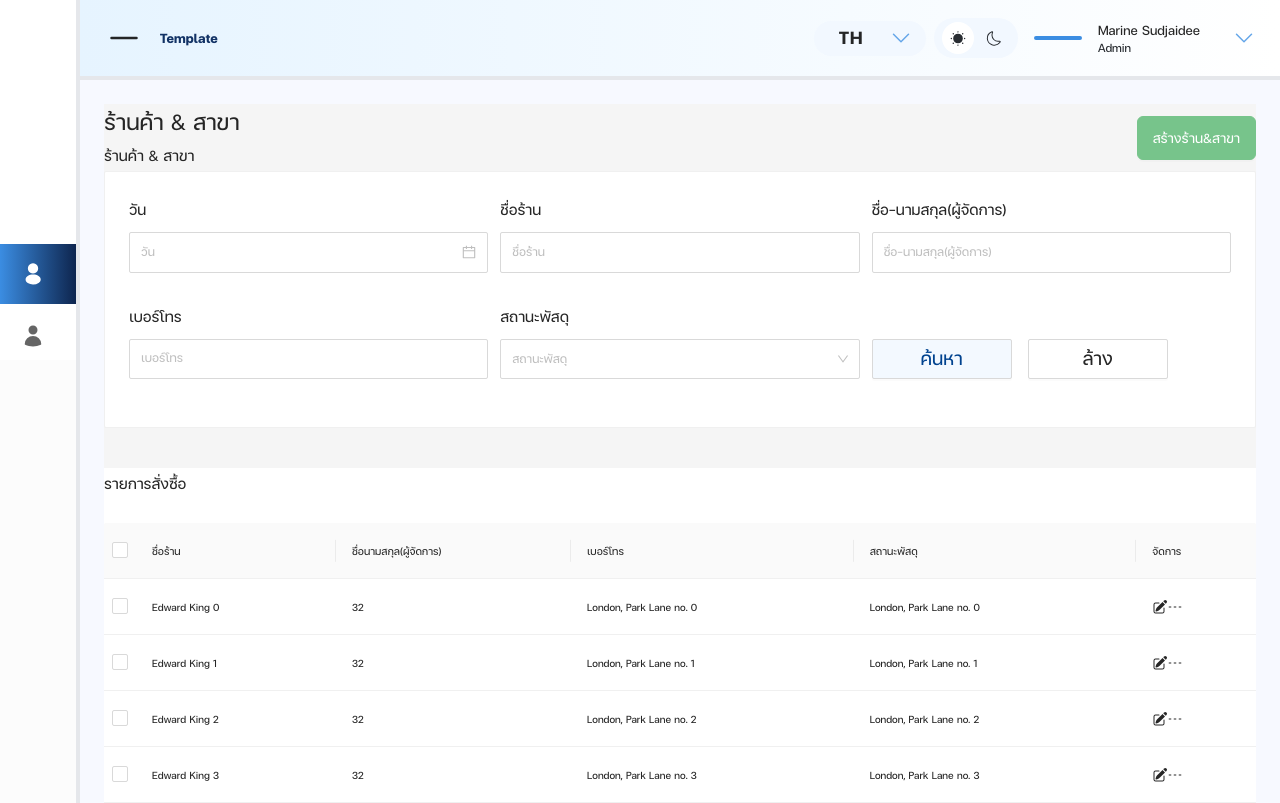
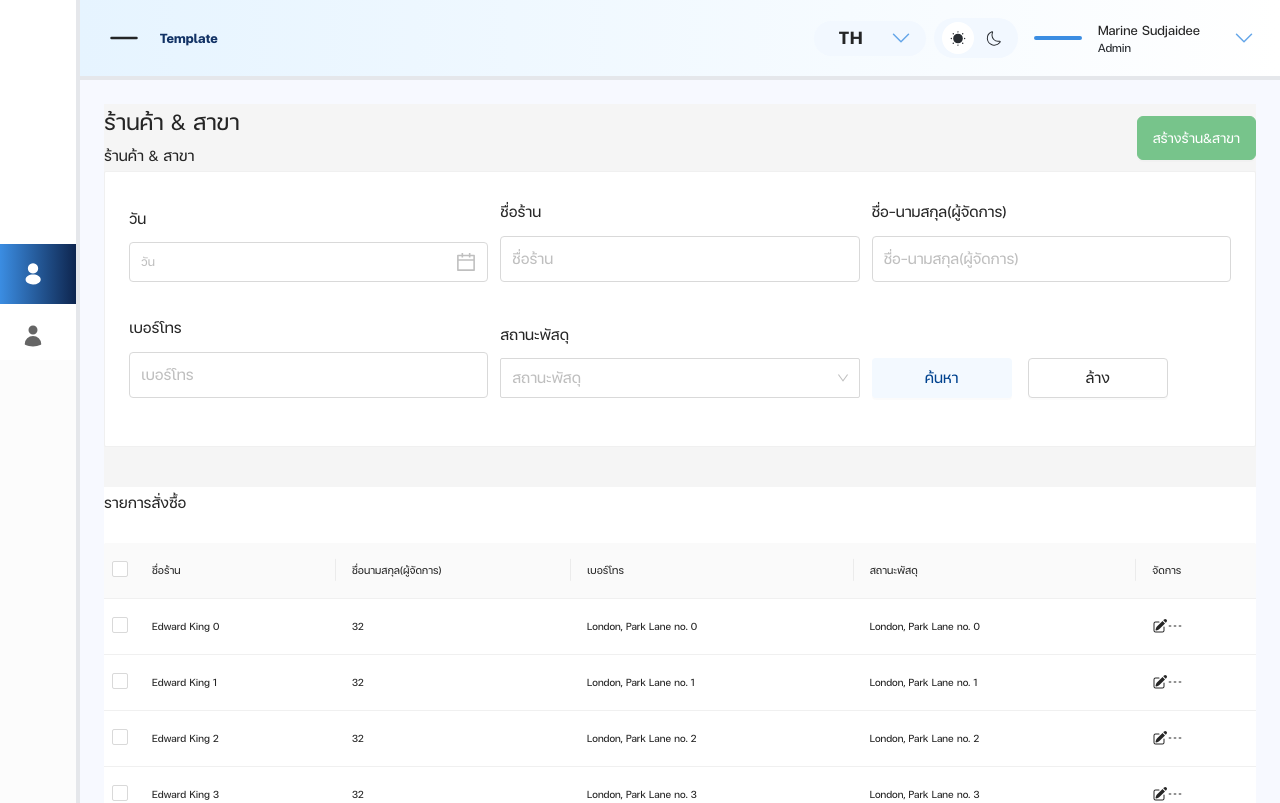
Before and after one commit to HusenMasmumas/ab-solute-health-were-house, a React (Create React App) app: page /#/stores-branches in a window 1280 px wide. Shown: the top 803 px of the page. Built offline with nearby package versions, Linux system fonts and the light colour scheme.

Commit message:
refactor: 🎨 Create createForm , Fix search Form,

```diff
--- /dev/null
+++ b/src/component/Form/createForm.tsx
@@ -0,0 +1,122 @@
+import { Col, Form, FormInstance, Input, Row } from "antd";
+import { Store } from "antd/lib/form/interface";
+import CDatePicker from "component/input/c-date-picker";
+import CInput from "component/input/c-input";
+import CSelect from "component/input/c-select";
+import { ElementType } from "react";
+import { IsearchFormItem, TPageHeaderInput } from "./searchForm";
+
+type FormProps = {
+  elements: IsearchFormItem[];
+  form?: FormInstance;
+  initialValues?: Store;
+  onFinish?: (values: any) => void;
+  onReset?: () => void;
+};
+const CreateForm = ({
+  elements,
+  form,
+  onFinish,
+  onReset,
+  initialValues,
+  ...props
+}: FormProps) => {
+  const [_form] = Form.useForm();
+
+  const getInputByType = (type: TPageHeaderInput) => {
+    switch (type) {
+      case "input":
+        return CInput;
+      case "select":
+        return CSelect;
+      case "date-picker":
+        return CDatePicker;
+    }
+  };
+
+  const _onReset = () => {
+    if (form) {
+      form.resetFields();
+      return form.submit();
+    }
+    _form.resetFields();
+    _form.submit();
+  };
+
+  const _onSubmit = () => {
+    // ทำงานเหมือนกดปุ่ม เรียกปุ่ม submit buttom
+    if (form) {
+      return form.submit();
+    }
+    _form.submit();
+  };
+
+  const getPlaceholder = (
+    input: TPageHeaderInput,
+    name: string
+  ): string | undefined => {
+    const list: TPageHeaderInput[] = [
+      "input",
+      "select",
+      "select-car-brand",
+      "select-car-type",
+      "select-color",
+      "select-pagination",
+    ];
+    if (list.includes(input)) {
+      return name;
+    }
+  };
+
+  const getOnEnter = (input: TPageHeaderInput): object => {
+    if (input === "input") {
+      return { onPressEnter: _onSubmit };
+    }
+    return {};
+  };
+  return (
+    <div>
+      <div>
+        <Form layout="vertical" onFinish={onFinish} form={form ? form : form}>
+          <Row gutter={[12, 0]}>
+            {elements.map((item) => {
+              const Element = getInputByType(item.input.type) as ElementType;
+              const onEnter = getOnEnter(item.input.type);
+              const placeholder = getPlaceholder(item.input.type, item.label);
+              return (
+                <Col span={12} key={item.name}>
+                  <Form.Item
+                    className="mb-0"
+                    name={item.name}
+                    label={<span className="text-[20px]">{item.label}</span>}
+                  >
+                    <Element
+                      style={{ fontSize: "18px", borderRadius: "4px" }}
+                      size="medium"
+                      placeholder={item.label}
+                      option={item.input.options}
+                    />
+                  </Form.Item>
+                </Col>
+              );
+            })}
+
+            {/* <Col xl={12}>
+              <Form.Item>
+                <label>HI</label>
+                <Input></Input>
+              </Form.Item>
+            </Col> */}
+            {/* <Col xl={12}>
+              <Form.Item>
+                <label>HI</label>
+                <Input></Input>
+              </Form.Item>
+            </Col> */}
+          </Row>
+        </Form>
+      </div>
+    </div>
+  );
+};
+export default CreateForm;
--- a/src/component/Form/searchForm.tsx
+++ b/src/component/Form/searchForm.tsx
@@ -71,7 +71,8 @@ const SearchForm = ({
     _form.submit();
   };
 
-  const _onSubmit = () => { // ทำงานเหมือนกดปุ่ม เรียกปุ่ม submit buttom
+  const _onSubmit = () => {
+    // ทำงานเหมือนกดปุ่ม เรียกปุ่ม submit buttom
     if (form) {
       return form.submit();
     }
@@ -104,20 +105,22 @@ const SearchForm = ({
 
   return (
     <Card className="w-full">
-      <Form
-      layout="vertical"
-      onFinish={onFinish}
-      form={form ? form : _form}>
+      <Form layout="vertical" onFinish={onFinish} form={form ? form : _form}>
         <Row gutter={[12, 6]} align="bottom">
           {elements.map((item) => {
             const Element = getInputByType(item.input.type) as ElementType;
             const onEnter = getOnEnter(item.input.type);
             const placeholder = getPlaceholder(item.input.type, item.label);
             return (
-              <Col span={8} key={item.name} >
-                <Form.Item className="mb-0" name={item.name} label={<span className="text-xl">{item.label}</span>}>
+              <Col span={8} key={item.name}>
+                <Form.Item
+                  className="mb-0"
+                  name={item.name}
+                  label={<span className="text-[20px]">{item.label}</span>}
+                >
                   <Element
-                    size='large'
+                    style={{ fontSize: "20px", borderRadius: "4px" }}
+                    size="large"
                     placeholder={item.label}
                     option={item.input.options}
                   />
@@ -125,12 +128,31 @@ const SearchForm = ({
               </Col>
             );
           })}
-          <Col span={8} >
-            <Form.Item className="mb-0" >
-              <Row gutter={[0,6]} >
-                <Col className='flex space-x-4'>
-                  <SearchButton onClick={_onSubmit} size="large" >ค้นหา</SearchButton >
-                  <CleanButton  onClick={onReset ? onReset : _onReset} size="large">ล้าง</CleanButton >
+          <Col span={8}>
+            <Form.Item className="mb-0">
+              <Row gutter={[0, 6]}>
+                <Col className="flex space-x-4">
+                  <SearchButton
+                    onClick={_onSubmit}
+                    size="large"
+                    style={{
+                      fontSize: "20px",
+                      borderRadius: "4px",
+                      border: "none",
+                    }}
+                  >
+                    ค้นหา
+                  </SearchButton>
+                  <CleanButton
+                    onClick={onReset ? onReset : _onReset}
+                    size="large"
+                    style={{
+                      fontSize: "20px",
+                      borderRadius: "4px",
+                    }}
+                  >
+                    ล้าง
+                  </CleanButton>
                 </Col>
               </Row>
             </Form.Item>
```
Also changed, not shown: src/component/Table/MoTable.tsx (+15 -10 lines).
